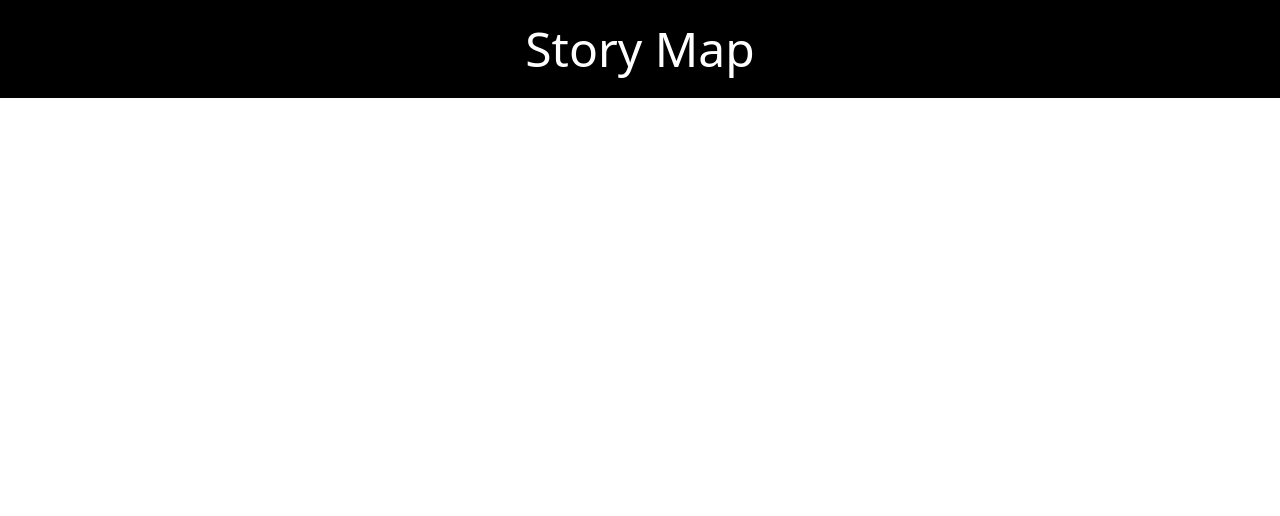
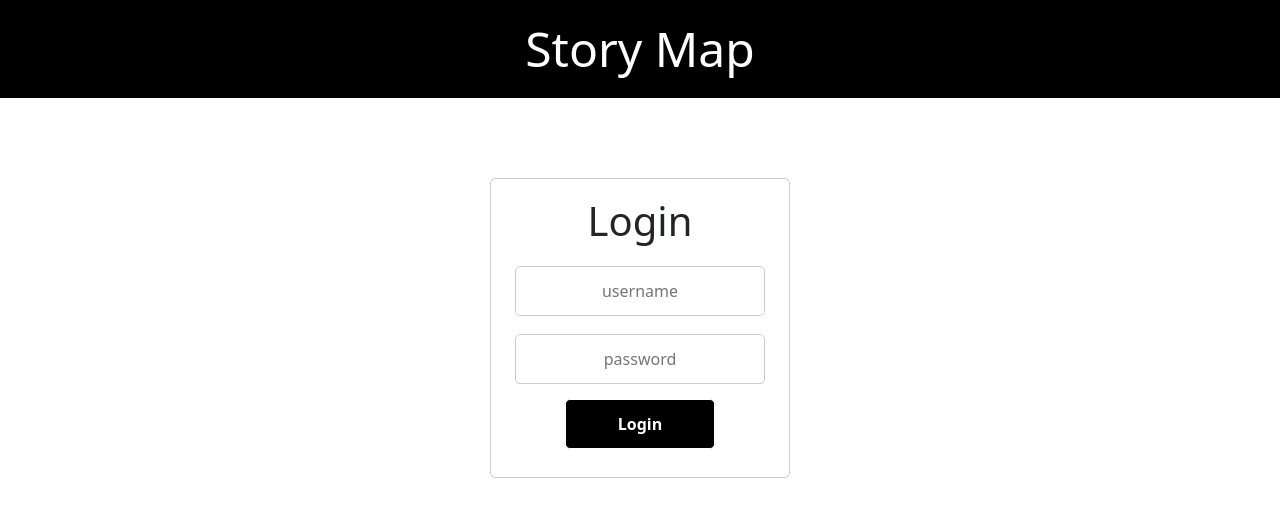
Before and after one commit to cjtakhar/storymap, a React (Create React App) app: page /login in a window 1280 px wide. Before the commit this address had no page. Shown: the top 516 px of the page. Built offline with nearby package versions, Linux system fonts and the light colour scheme.

Commit message:
add and retrieve data

```diff
--- a/src/App.js
+++ b/src/App.js
@@ -1,6 +1,7 @@
 import { BrowserRouter, Routes, Route } from 'react-router-dom';
 import Dash from './components/dash';
 import NavBar from './components/navbar';
+import Login from './components/login';
 import './App.css';
 
 function App() {
@@ -10,6 +11,7 @@ function App() {
         <NavBar />
         <Routes>
           <Route path="/storymap" element={<Dash />} />
+          <Route path="/login" element={<Login />} />
         </Routes>
       </BrowserRouter>
     </div>
--- /dev/null
+++ b/src/components/login.jsx
@@ -0,0 +1,60 @@
+import { useState } from 'react';
+import { useNavigate } from 'react-router-dom';
+import axios from 'axios';
+import './styles/login.css';
+
+const Login = () => {
+  const [username, setUsername] = useState('');
+  const [password, setPassword] = useState('');
+
+  const navigate = useNavigate();
+
+  const handleLogin = async (e) => {
+    e.preventDefault();
+
+    try {
+      const res = await axios.post('http://localhost:5000/api/auth/login', { username, password });
+      if (res.data.success) {
+        localStorage.setItem('token', res.data.token);
+        navigate('/storymap');
+      }
+    } catch (error) {
+      console.log(error);
+    }
+  };
+
+  return (
+    <div className="login-container">
+      <div className="form-container">
+        <form className="form" onSubmit={handleLogin}>
+          <h1 className="form-title">Login</h1>
+          <div className="form-inputs">
+            <label htmlFor="username" className="form-label"></label>
+            <input
+              className="form-input"
+              id="username"
+              type="text"
+              placeholder="username"
+              value={username}
+              onChange={(e) => setUsername(e.target.value)}
+            />
+            <label htmlFor="password" className="form-label"></label>
+            <input
+              className="form-input"
+              id="password"
+              type="password"
+              placeholder="password"
+              value={password}
+              onChange={(e) => setPassword(e.target.value)}
+            />
+            <button className="form-button" type="submit">
+              Login
+            </button>
+          </div>
+        </form>
+      </div>
+    </div>
+  );
+};
+
+export default Login;
--- a/src/components/map.jsx
+++ b/src/components/map.jsx
@@ -1,4 +1,5 @@
 import React, { useState, useEffect } from 'react';
+import axios from 'axios';
 import { FiSunrise } from 'react-icons/fi';
 import { BsLightbulb } from 'react-icons/bs';
 import { GrPowerCycle } from 'react-icons/gr';
@@ -112,16 +113,27 @@ const Map = () => {
   ]);
 
   useEffect(() => {
-    const storedInfo = localStorage.getItem('cardInfo');
-    if (storedInfo) {
-      const parsedInfo = JSON.parse(storedInfo);
-      setCards(prevCards => {
-        return prevCards.map((card, index) => {
-          return { ...card, information: parsedInfo[index] };
+    const token = localStorage.getItem('token');
+
+    axios.get('http://localhost:5000/api/cards', {
+      headers: {
+        Authorization: token,
+      },
+    })
+      .then(response => {
+        const cardData = response.data;
+        setCards(prevCards => {
+          return prevCards.map((card, index) => {
+            const foundCard = cardData.cards.find(c => c.id === card.id);
+            return { ...card, information: foundCard ? foundCard.information : '' };
+          });
         });
+      })
+      .catch(error => {
+        console.log('Error retrieving cards:', error);
       });
-    }
   }, []);
+
 
   useEffect(() => {
     const cardInfo = cards.map((card) => card.information || '');
@@ -138,10 +150,28 @@ const Map = () => {
       const newCards = [...cards];
       newCards[index].information = updatedCard !== "" ? updatedCard : "";
       setCards(newCards);
+
+      const token = localStorage.getItem('token');
+      const cardData = {
+        cards: newCards.map((card) => ({
+          id: card.id,
+          information: card.information,
+        })),
+      };
+
+      axios.post('http://localhost:5000/api/cards', cardData, {
+        headers: {
+          Authorization: token,
+        },
+      })
+        .then(response => {
+          console.log('Card saved.');
+        })
+        .catch(error => {
+          console.log('Error saving card:', error);
+        });
     }
   };
-
-
 
   return (
     <div className="container">
--- /dev/null
+++ b/src/components/styles/login.css
@@ -0,0 +1,71 @@
+.login-container {
+    display: flex;
+    flex-direction: column;
+    align-items: center;
+    height: 100vh;
+}
+
+.form-container {
+    display: flex;
+    flex-direction: column;
+    align-items: center;
+    justify-content: center;
+    width: 300px;
+    height: 300px;
+    border: 1px solid #ccc;
+    border-radius: 5px;
+    margin-top: 10vh;
+}
+
+.form {
+    display: flex;
+    flex-direction: column;
+    align-items: center;
+    justify-content: center;
+    width: 250px;
+}
+
+.form-inputs {
+    display: flex;
+    flex-direction: column;
+    align-items: center;
+    justify-content: center;
+    width: 250px;
+}
+
+.form-input {
+    width: 250px;
+    height: 50px;
+    margin: 5px;
+    border: 1px solid #ccc;
+    border-radius: 5px;
+    padding: 5px;
+}
+
+.form-input:focus {
+    outline: none;
+    border: solid 1px;
+}
+
+.form-input::placeholder {
+    text-align: center;
+}
+
+.form-button {
+    background-color: black;
+    border: solid 1px;
+    height: 50px;
+    width: 150px;
+    margin: 10px;
+    color: white;
+    font-weight: bold;
+    border-radius: 5px;
+    transition: ease-in-out 0.2s;
+}
+
+.form-button:hover {
+    background-color: teal;
+    color: white;
+    border: solid 1px;
+    transition: ease-in-out 0.2s;
+}
```
